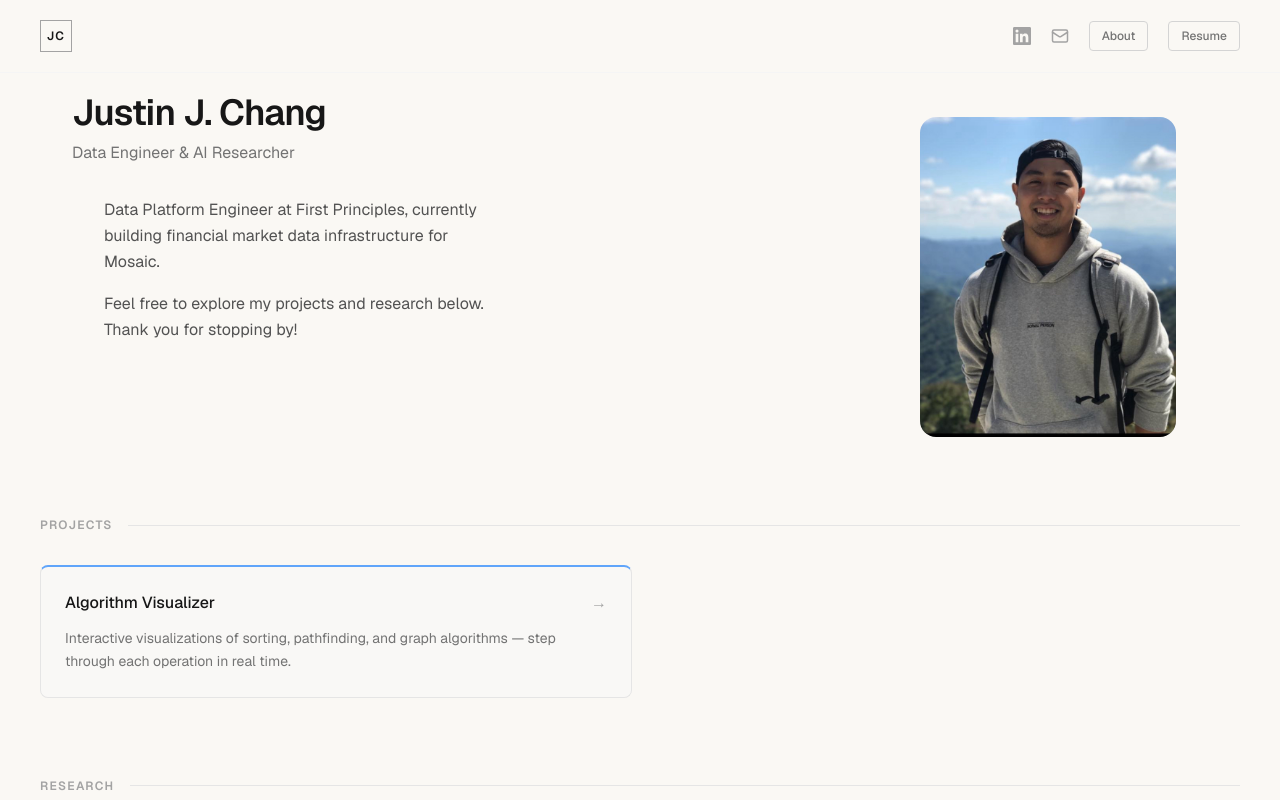
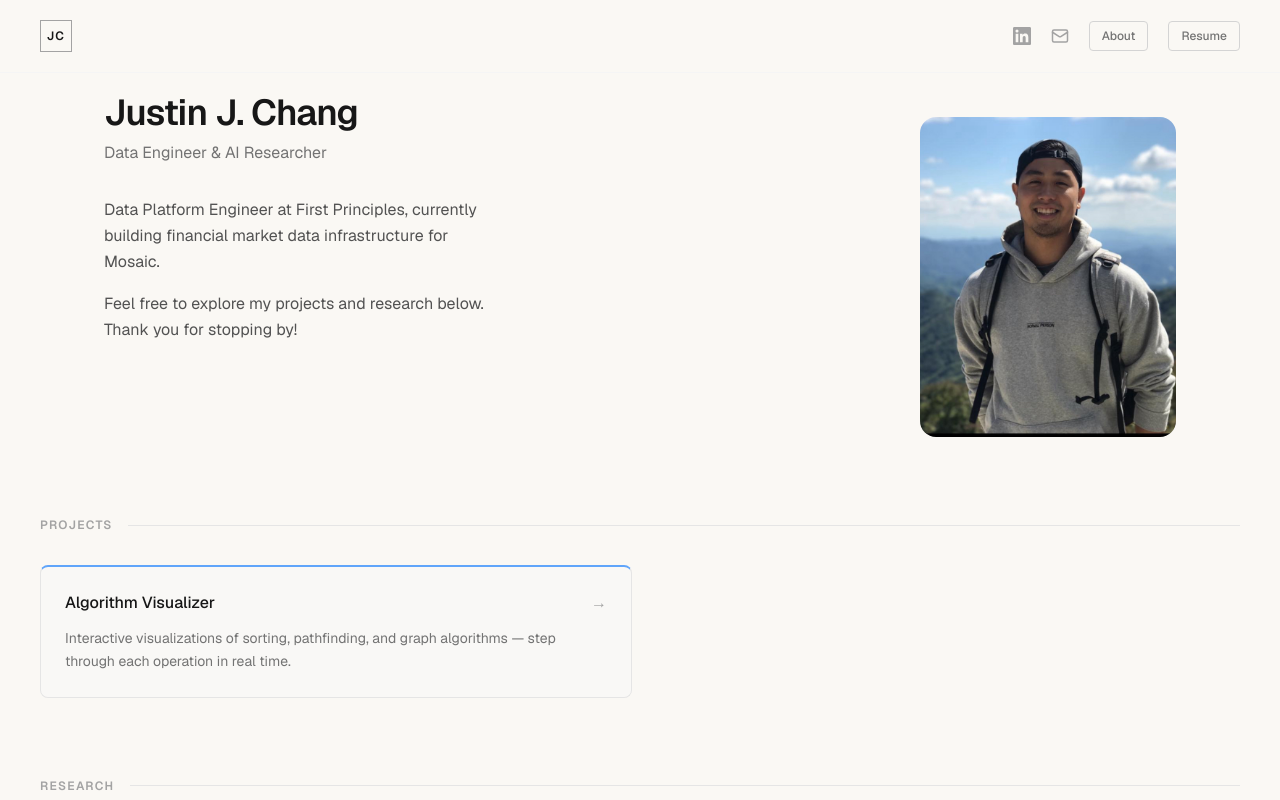
Before and after one commit to JSC201/portfolio, a Next.js app: page / in a window 1280 px wide. Shown: the top 800 px of the page. Built offline with nearby package versions, Linux system fonts and the light colour scheme.

Commit message:
tinkering with photo placement on homepage

```diff
--- a/app/page.tsx
+++ b/app/page.tsx
@@ -12,8 +12,8 @@ export default function Home() {
       {/* Hero */}
       <section className="flex justify-between items-start gap-16 px-16">
         <div className="max-w-sm">
-          <h1 className="text-4xl font-semibold tracking-tight mb-2 -ml-8">Justin J. Chang</h1>
-          <p className="text-neutral-500 mb-8 -ml-8">Data Engineer &amp; AI Researcher</p>
+          <h1 className="text-4xl font-semibold tracking-tight mb-2">Justin J. Chang</h1>
+          <p className="text-neutral-500 mb-8">Data Engineer &amp; AI Researcher</p>
           <div className="text-neutral-600 leading-relaxed space-y-4">
             <p>
               Data Platform Engineer at First Principles, currently building financial market
```
